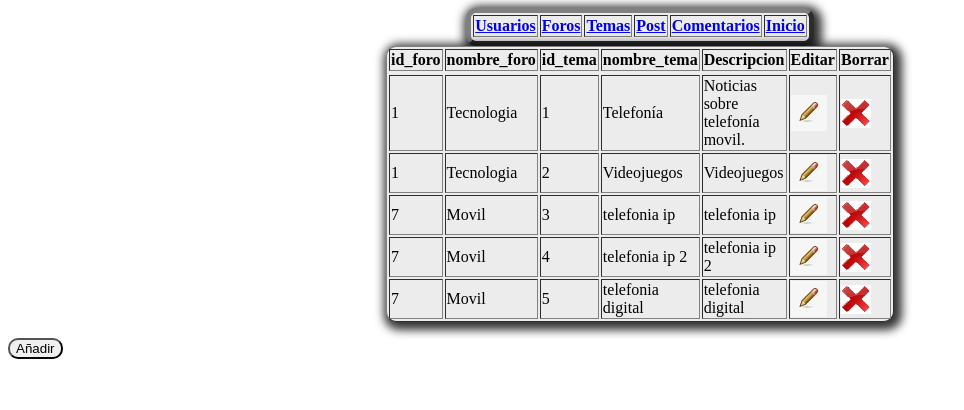
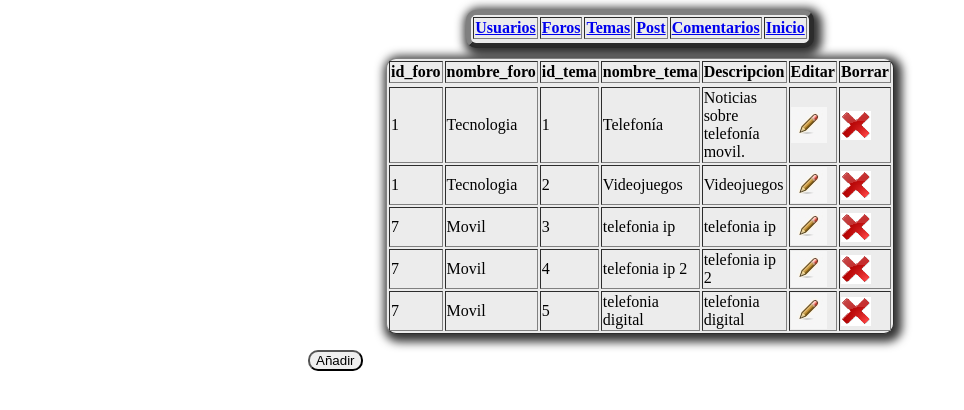
Before and after one commit to devil92/PROYECTO, a PHP site: page /temas.php in a window 1280 px wide. Shown: the top 410 px of the page, without its empty margins (0-964 px from the left). Run offline with PHP 8.4, Linux system fonts and the light colour scheme; a user stored in the database is signed in; data comes from the database, SQL or seed files in the repository.

Commit message:
Puesto nombreforo y tema al entrar en un fichapost, cambiado utf8 en varias paginas, quitado redireccion de los anadir, modificado color css, maquetado el panel de administracion

```diff
--- a/anadircomen.php
+++ b/anadircomen.php
@@ -82,7 +82,7 @@ if ($result = $connection->query($consultar)) {
 		  echo "<p>No se ha podido crear el comentario</p>";
 	  }
 
-	  header('Refresh:5; url=comentarios.php',true,303);
+	  header('Refresh:0; url=comentarios.php',true,303);
 
 
 
@@ -91,7 +91,7 @@ if ($result = $connection->query($consultar)) {
 <?php
 }else{
 	echo "<p>No tiene los permisos adecuados</p>";
-    header("Refresh:5; url=indexlolo.php",true,303);
+    header("Refresh:0; url=indexlolo.php",true,303);
 }
 
 	?>
--- a/anadirforo.php
+++ b/anadirforo.php
@@ -65,7 +65,7 @@ if ($result = $connection->query($consultar)) {
 		  echo "<p>No se ha podido crear el foro</p>";
 	  }
 
-	  header('Refresh:5; url=foros.php',true,303);
+	  header('Refresh:0; url=foros.php',true,303);
 
 
 
@@ -74,7 +74,7 @@ if ($result = $connection->query($consultar)) {
 <?php
 }else{
 	echo "<p>No tiene los permisos adecuados</p>";
-	header("Refresh:5; url=indexlolo.php",true,303);
+	header("Refresh:0; url=indexlolo.php",true,303);
 }
 
 	?>
--- a/anadirpost.php
+++ b/anadirpost.php
@@ -87,7 +87,7 @@ if ($result = $connection->query($consultar)) {
 		  echo "<p>No se ha podido crear el post</p>";
 	  }
 
-	  header('Refresh:5; url=post.php',true,303);
+	  header('Refresh:0; url=post.php',true,303);
 
 
 
@@ -96,7 +96,7 @@ if ($result = $connection->query($consultar)) {
 <?php
 }else{
 	echo "<p>No tiene los permisos adecuados</p>";
-	header("Refresh:5; url=indexlolo.php",true,303);
+	header("Refresh:0; url=indexlolo.php",true,303);
 }
 
 	?>
--- a/anadirtema.php
+++ b/anadirtema.php
@@ -64,7 +64,7 @@ if ($result = $connection->query($consultar)) {
 		  echo "<p>No se ha podido crear el tema</p>";
 	  }
 
-	  header('Refresh:5; url=temas.php',true,303);
+	  header('Refresh:0; url=temas.php',true,303);
 
 
 
@@ -73,7 +73,7 @@ if ($result = $connection->query($consultar)) {
 <?php
 }else{
 	echo "<p>No tiene los permisos adecuados</p>";
-	header("Refresh:5; url=indexlolo.php",true,303);
+	header("Refresh:0; url=indexlolo.php",true,303);
 }
 
 	?>
--- a/anadirusu.php
+++ b/anadirusu.php
@@ -59,7 +59,7 @@ include("db_configuration.php");
 		  echo "<p>El correo o nombre de usuario esta en uso</p>";
 	  }
 
-	  header('Refresh:5; url=usuarios.php',true,303);
+	  header('Refresh:0; url=usuarios.php',true,303);
 
 
 
@@ -68,7 +68,7 @@ include("db_configuration.php");
 <?php
 }else{
 	echo "<p>No tiene los permisos adecuados</p>";
-    header("Refresh:5; url=indexlolo.php",true,303);
+    header("Refresh:0; url=indexlolo.php",true,303);
 }
 
 	?>
--- a/comentarios.php
+++ b/comentarios.php
@@ -22,7 +22,7 @@ include_once("db_configuration.php");
     <title>LISTADO COMENTARIOS</title>
   </head>
   <body>
-  <table border="5" id="tablita">
+  <table border="5" id="tablita" style="margin-top:10px; margin-bottom:10px;">
   <tr>
     <td><b><a href="usuarios.php"> Usuarios </a></td></b>
     <td><b><a href="foros.php">Foros</a></td></b>
@@ -83,7 +83,7 @@ include_once("db_configuration.php");
 
     </table>
 	<p>
-	</a><input name="anadircomen" a class='ajax' href="anadircomen.php" title="Añadir comen" type="submit" id="boton" value="Añadir" class="boton"/></p>
+	</a><input name="anadirusu" a class='ajax' href="anadircomen.php" title="Añadir comentario" type="submit" id="boton" value="Añadir" style="margin-left:300px" class="boton"/ ></p>
 <script src="jquery.min.js"></script>
 <script src="jquery.colorbox.js"></script>
 <script>
--- a/cuerpoposts.php
+++ b/cuerpoposts.php
@@ -1,4 +1,4 @@
-
+<meta charset='utf8'>
 <?php
 include("db_configuration.php");
 ?>
--- a/foros.php
+++ b/foros.php
@@ -22,7 +22,7 @@ include("db_configuration.php");
     <title>LISTADO FOROS</title>
   </head>
   <body>
-  <table border="5" id="tablita">
+  <table border="5" id="tablita" style="margin-top:10px; margin-bottom:10px;">
   <tr>
     <td><b><a href="usuarios.php"> Usuarios </a></td></b>
     <td><b><a href="foros.php">Foros</a></td></b>
@@ -75,7 +75,7 @@ include("db_configuration.php");
 
     </table>
 	<p>
-	</a><input name="anadirforos" a class='ajax' href="anadirforo.php" title="Añadir foro" type="submit" id="boton" value="Añadir" class="boton"/></p>
+	</a><input name="anadirusu" a class='ajax' href="anadirforo.php" title="Añadir foro" type="submit" id="boton" value="Añadir" style="margin-left:300px" class="boton"/ ></p>
 <script src="jquery.min.js"></script>
 <script src="jquery.colorbox.js"></script>
 <script>
--- a/indexlolo.css
+++ b/indexlolo.css
@@ -52,7 +52,7 @@ color: #fff;
 
 /*contendero de cuerpo*/
 #temas {
-background-color:#8A4B08;
+background-color:#BDBDBD;
 color:black;
 width:1020px;
 min-height:325px;
--- a/post.php
+++ b/post.php
@@ -22,7 +22,7 @@ include("db_configuration.php");
     <title>LISTADO POST</title>
   </head>
   <body>
-  <table border="5" id="tablita">
+  <table border="5" id="tablita" style="margin-top:10px; margin-bottom:10px;">
   <tr>
     <td><b><a href="usuarios.php"> Usuarios </a></td></b>
     <td><b><a href="foros.php">Foros</a></td></b>
@@ -83,7 +83,7 @@ include("db_configuration.php");
 
     </table>
 	<p>
-	</a><input name="anadirpost" a class='ajax' href="anadirpost.php" title="Añadir post" type="submit" id="boton" value="Añadir" class="boton"/></p>
+	</a><input name="anadirusu" a class='ajax' href="anadirpost.php" title="Añadir post" type="submit" id="boton" value="Añadir" style="margin-left:300px" class="boton"/ ></p>
 <script src="jquery.min.js"></script>
 <script src="jquery.colorbox.js"></script>
 <script>
--- a/temas.php
+++ b/temas.php
@@ -22,7 +22,7 @@ include("db_configuration.php");
     <title>LISTADO TEMAS</title>
   </head>
   <body>
-  <table border="5" id="tablita">
+  <table border="5" id="tablita" style="margin-top:10px; margin-bottom:10px;">
   <tr>
     <td><b><a href="usuarios.php"> Usuarios </a></td></b>
     <td><b><a href="foros.php">Foros</a></td></b>
@@ -78,7 +78,7 @@ include("db_configuration.php");
       ?>
     </table>
 	<p>
-	</a><input name="anadirtema" a class='ajax' href="anadirtema.php" title="Añadir tema" type="submit" id="boton" value="Añadir" class="boton"/></p>
+	</a><input name="anadirusu" a class='ajax' href="anadirtema.php" title="Añadir temas" type="submit" id="boton" value="Añadir" style="margin-left:300px" class="boton"/ ></p>
 <script src="jquery.min.js"></script>
 <script src="jquery.colorbox.js"></script>
 <script>
--- a/usuarios.php
+++ b/usuarios.php
@@ -22,7 +22,7 @@ include("db_configuration.php");
     <title>LISTADO USUARIOS</title>
   </head>
   <body>
-  <table border="5" id="tablita">
+  <table border="5" id="tablita" style="margin-top:10px; margin-bottom:10px;">
   <tr>
     <td><b><a href="usuarios.php"> Usuarios </a></td></b>
     <td><b><a href="foros.php">Foros</a></td></b>
@@ -83,7 +83,7 @@ include("db_configuration.php");
       ?>
     </table>
 	<p>
-	</a><input name="anadirusu" a class='ajax' href="anadirusu.php" title="Añadir usuario" type="submit" id="boton" value="Añadir" class="boton"/></p>
+	</a><input name="anadirusu" a class='ajax' href="anadirusu.php" title="Añadir usuario" type="submit" id="boton" value="Añadir" style="margin-left:300px" class="boton"/ ></p>
 <script src="jquery.min.js"></script>
 <script src="jquery.colorbox.js"></script>
 <script>
```
Also changed, not shown: fichapost.php (+4 -4 lines).
